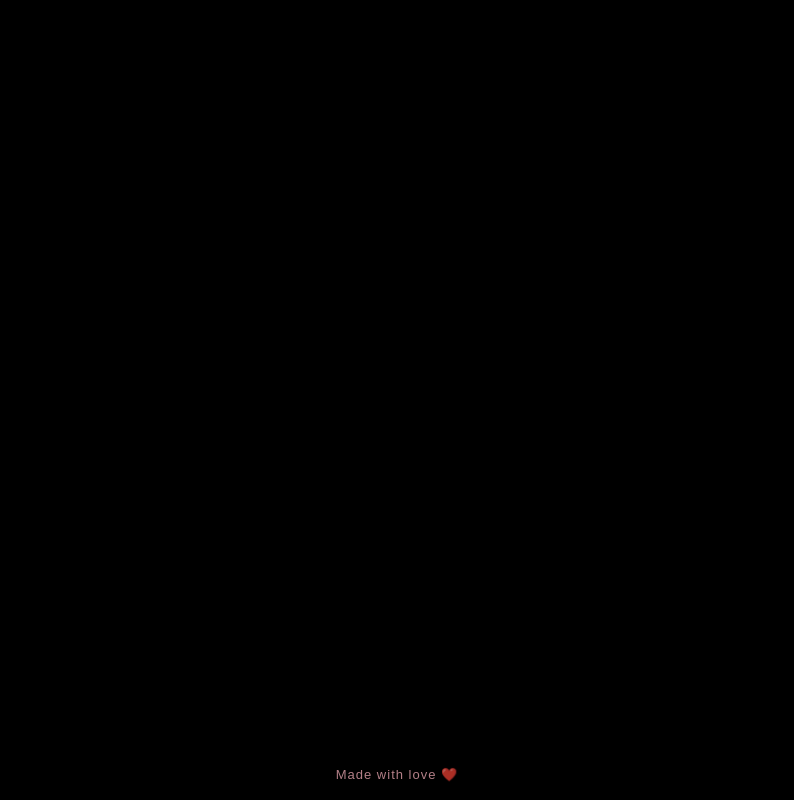
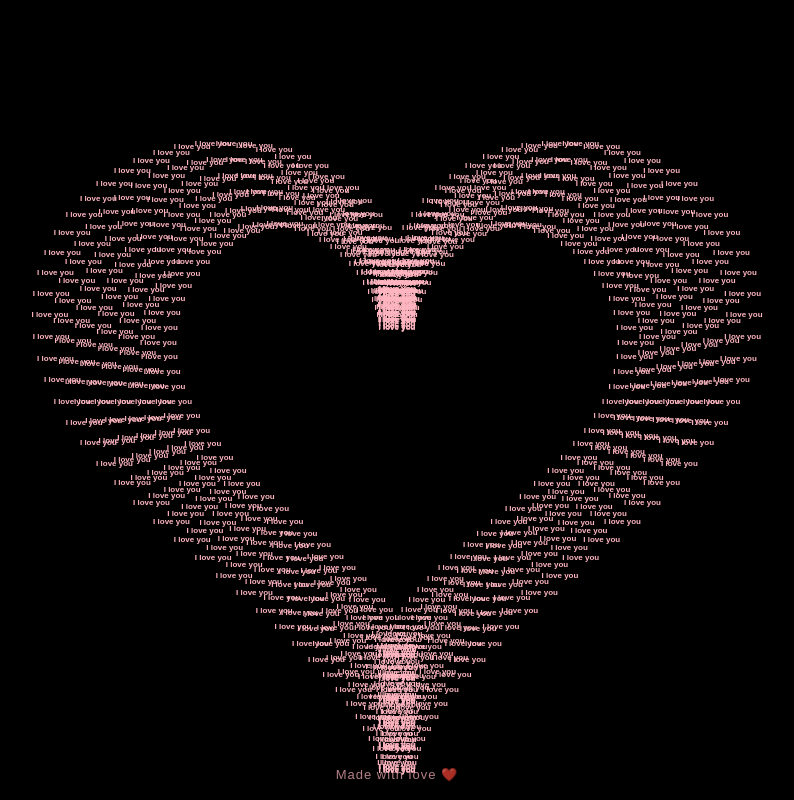
Before and after one commit to Kungpee/I-love-you, a plain HTML site: page index.html in a window 1280 px wide. Shown: the whole page, without its empty margins (243-1037 px from the left). Drawn offline with Linux system fonts and the light colour scheme.

Commit message:
Update index.html

```diff
--- a/index.html
+++ b/index.html
@@ -36,7 +36,7 @@ function resize() {
   canvas.width = w * dpr; canvas.height = h * dpr;
   canvas.style.width = w + 'px'; canvas.style.height = h + 'px';
   ctx.setTransform(dpr, 0, 0, dpr, 0, 0);
-  scale = Math.min(w / 38, h / 34, 18);
+  scale = Math.min(w / 560, h / 590);
   offsetX = w / 2; offsetY = h / 2 + 2;
   draw();
 }
```
